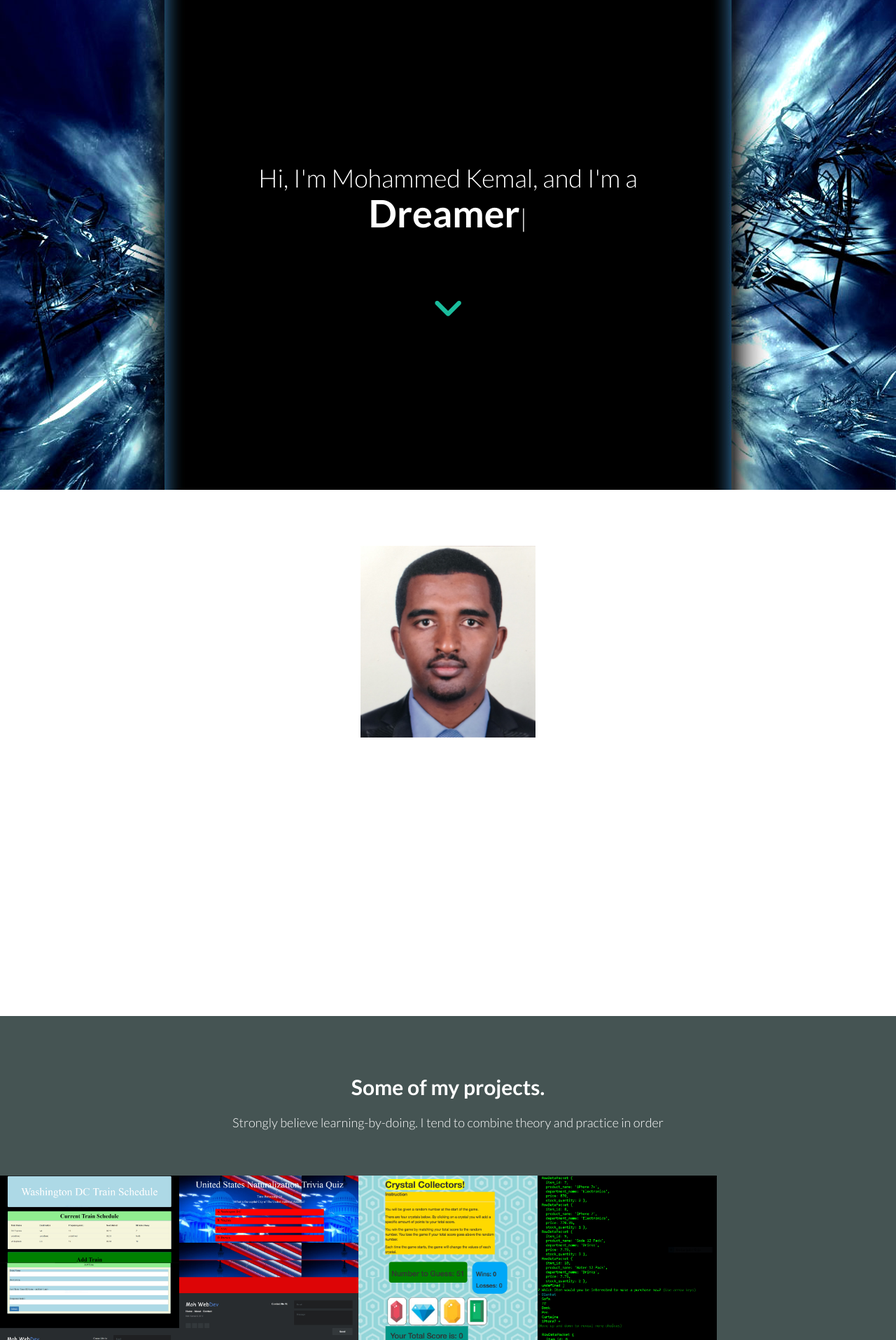
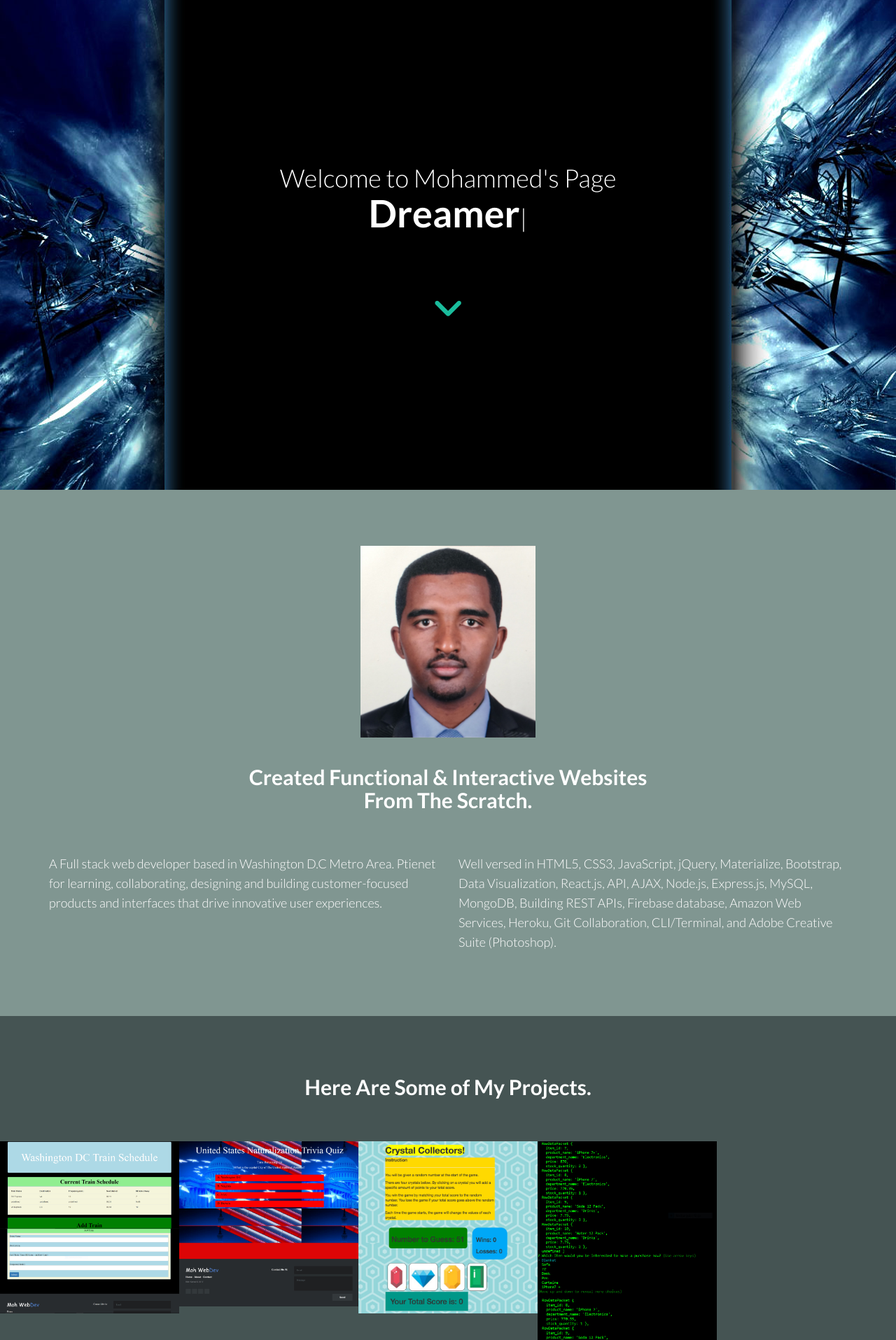
Before and after one commit to mrkem598/res, a PHP site: page / in a window 1280 px wide. Shown: the top 1915 px of the page at 70% size. Run offline with PHP 8.4, Linux system fonts and the light colour scheme; some libraries are stand-ins or nearby versions; some web fonts are replaced.

Commit message:
style added

```diff
--- a/assets/css/style.css
+++ b/assets/css/style.css
@@ -10,7 +10,7 @@
     font-family: 'Lato', sans-serif;
 }
 body {
-	background: #;
+	background: #809691;
 	margin: 0;
 	color: #fff;
 }
--- a/index.html
+++ b/index.html
@@ -32,7 +32,7 @@
         <div class="row">
           <div class="col-md-8 col-md-offset-2">
             <!-- <center><img class="img-responsive" src="assets/img/logo.png" width="100px" alt="Logo"></center> -->
-            <h1 class="h-monster h-thin highlight" id="intro">Hi, I'm Mohammed Kemal, and I'm a <br> <span class="element"></span></h1>
+            <h1 class="h-monster h-thin highlight" id="intro">Welcome to Mohammed's Page<br> <span class="element"></span></h1>
           <br/>
           <a href="#intro-body"><i class="fa fa-angle-down" id="scroll" aria-hidden="true"></i></a>
           </div>
@@ -46,10 +46,10 @@
         <center><img class="img-responsive" src="assets/img/profilepic.png" width="250px" alt="Profile Pic"></center><br>
         <h2 class="centered mb"><strong>Created Functional & Interactive Websites <br>From The Scratch.</strong></br></h2>
         <div class="col-md-6">
-          <p>Based in Washington D.C Metro Area, I am a full stack web developer. My passions lie with learning, collaborating, and designing and building customer-focused products and interfaces that drive innovative user experiences. My goal is to help others through software programing.</p>
+          <p>A Full stack web developer based in Washington D.C Metro Area. Ptienet for learning, collaborating, designing and building customer-focused products and interfaces that drive innovative user experiences.</p>
         </div><!--/col-md-6-->
         <div class="col-md-6">
-        <p>I am well versed in HTML5, CSS3, JavaScript, jQuery, Materialize, Bootstrap, Data Visualization, React.js, API, AJAX, Node.js, Express.js, MySQL, MongoDB, Building REST APIs, Firebase database, Amazon Web Services, Heroku, Git Collaboration, CLI/Terminal, and Adobe Creative Suite (Photoshop).</p>
+        <p>Well versed in HTML5, CSS3, JavaScript, jQuery, Materialize, Bootstrap, Data Visualization, React.js, API, AJAX, Node.js, Express.js, MySQL, MongoDB, Building REST APIs, Firebase database, Amazon Web Services, Heroku, Git Collaboration, CLI/Terminal, and Adobe Creative Suite (Photoshop).</p>
         </div><!--/col-md-6-->
       </div><!--/row-->
     </div><!-- /.container -->
@@ -57,11 +57,10 @@
     <div id="g">
       <div class="container">
         <div class="row centered">
-          <h2><strong>Some of my projects.</strong></h2>
+          <h2><strong>Here Are Some of My Projects.</strong></h2>
           <div class="col-md-8 col-md-offset-2">
-            <p>Strongly believe learning-by-doing. I tend to combine theory and practice in order</p>
 
-          </div><!--/col-md-8-->
+        </div><!--/col-md-8-->
         </div><!--/row-->
       </div><!--/.container-->
     <div class="portfolio-centered mt">
@@ -85,7 +84,7 @@
           <img src="assets/img/portfolio/portfolio_02.jpg" class="img-responsive" alt="Trivia App">
             <div class="he-view">
               <div class="bg a0" data-animate="fadeIn">
-                <h3 class="a1" data-animate="fadeInDown">Trivia App</h3>
+                <h3 class="a1" data-animate="fadeInDown">USCIS Quiz App, Trivia</h3>
                 <a data-rel="prettyPhoto" href="assets/img/portfolio/22.png" class="dmbutton a2" data-animate="fadeInUp" title="Trivia app is an application for preparation of the United States Citizenship questions. It had been effective in preparing individuals for USCIS interview in a very interactive and memorable way. Built with HTML, CSS, JavaScript."><i class="ion-search"></i></a>
                 <a href="https://mrkem598.github.io/TriviaGame/" target="_blank" class="dmbutton a2" data-animate="fadeInUp"><i class="ion-link"></i></a>
               </div><!-- he bg -->
```
